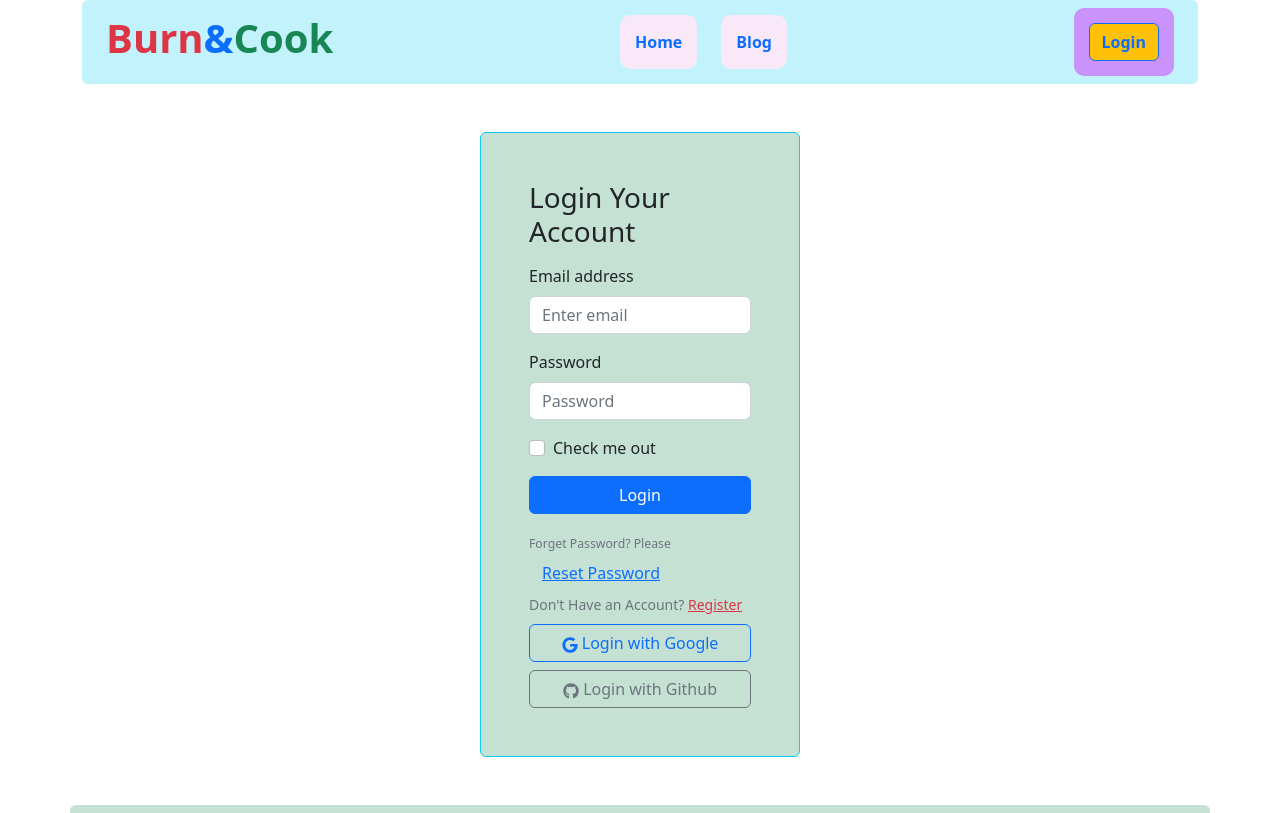
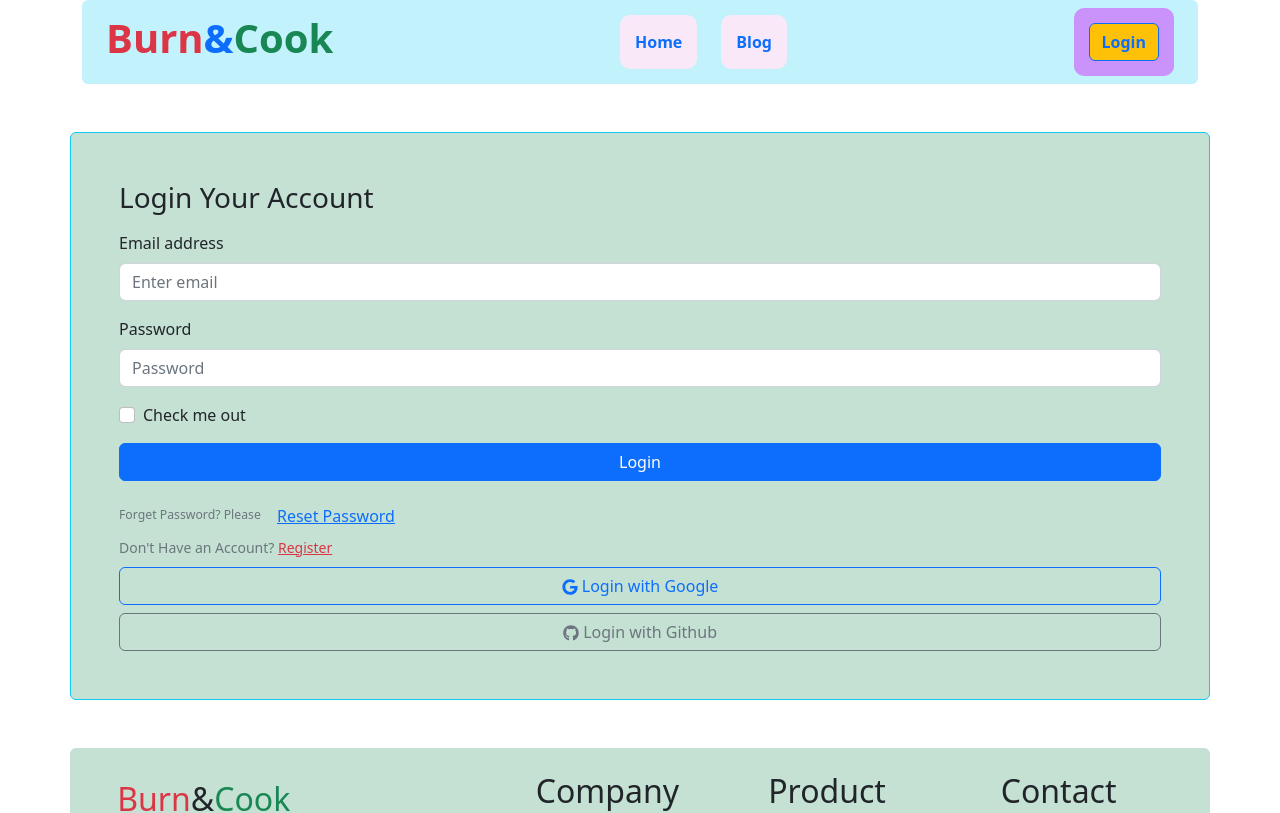
Before and after one commit to islammazharul/burn-and-cook-client, a React (Vite) app: page /login in a window 1280 px wide. Shown: the top 813 px of the page. Built offline with nearby package versions, Linux system fonts and the light colour scheme; no server answers.

Commit message:
fix login page width

```diff
--- a/src/layout/Main.jsx
+++ b/src/layout/Main.jsx
@@ -13,7 +13,7 @@ const Main = () => {
 
             <Banner></Banner>
             <Container className=''>
-                <Row className='h-50'>
+                <Row className='h-auto'>
                     <Col lg={9}>
                         <Outlet></Outlet>
                     </Col>
--- a/src/pages/Login/Login/Login.jsx
+++ b/src/pages/Login/Login/Login.jsx
@@ -83,7 +83,7 @@ const Login = () => {
     }
 
     return (
-        <Container className='w-25 mx-auto border border-info rounded p-5 p-0-sm bg-success bg-opacity-25 mt-5'>
+        <Container className='mx-auto border border-info rounded p-5 p-0-sm bg-success bg-opacity-25 mt-5'>
             <h3>Login Your Account</h3>
             <p className='text-danger'>{error}</p>
             <p className='text-success'>{success}</p>
--- a/src/pages/Login/Register/Register.jsx
+++ b/src/pages/Login/Register/Register.jsx
@@ -71,7 +71,7 @@ const Register = () => {
     }
 
     return (
-        <Container className='w-25 mx-auto border border-info rounded p-5  bg-success bg-opacity-25 mt-5 container'>
+        <Container className='mx-auto border border-info rounded p-5  bg-success bg-opacity-25 mt-5'>
             <h3>Register Your Account</h3>
             <p className="text-danger">{error}</p>
             <p className="text-success">{success}</p>
```
